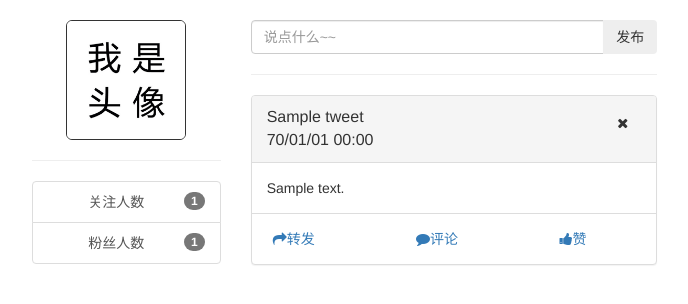
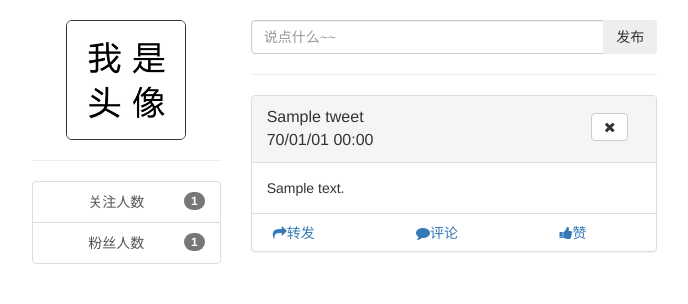
Before and after one commit to Maluscore/tweetFinal, a Flask app: template app/templates/timeline.html in a window 1280 px wide. Shown: the part 51-355 px from the top of the page, without its empty margins (186-874 px from the left). Run offline with Flask 2, Linux system fonts and the light colour scheme; tables that the repository leaves empty hold one stand-in row (values such as "Sample post"); the template is opened without the code that fills it: values that come from a table or form of the project are taken from there, most other values are stand-ins (such as "Sample title", 1, 10 or a date in 2020); some libraries are stand-ins or nearby versions.

Commit message:
更改了图标的格式，终于可以绑定事件，添加收起评论功能

```diff
--- a/app/api/__init__.py
+++ b/app/api/__init__.py
@@ -34,3 +34,4 @@ def login_required(f):
 
 from . import tweet
 from . import users
+from . import comment
--- a/app/static/js/weibo.js
+++ b/app/static/js/weibo.js
@@ -44,7 +44,7 @@ var tweet_add = function () {
             var addContent = (`<div class="panel panel-default" data-id="${r.data.id}">
                                   <div class="panel-heading">
                                     <p class="panel-title">${r.data.username}
-                                    <a class="btn pull-right"><i class="icon-remove" title="删除"></i></a>
+                                    <a class="btn pull-right"><button class="icon-remove btn btn-default" title="删除"></button></a>
                                     <br>${r.data.created_time}
                                     </p>
                                   </div>
@@ -54,16 +54,13 @@ var tweet_add = function () {
                               <table class="table">
                                   <tr>
                                   <td>
-                                  <a class="btn">
-                                  <i class=" icon-share-alt"></i>转发</a>
+                                      <a class="btn icon-share-alt">转发</a>
                                   </td>
                                   <td>
-                                  <a class="btn">
-                                  <i class="icon-comment"></i>评论</a>
+                                      <a class="btn icon-comment">评论</a>
                                   </td>
                                   <td>
-                                  <a class="btn">
-                                  <i class="icon-thumbs-up"></i>赞</a>
+                                      <a class="btn icon-thumbs-up">赞</a>
                                   </td>
                                   </tr>
                               </table>
--- a/app/static/js/weiboAct.js
+++ b/app/static/js/weiboAct.js
@@ -3,7 +3,7 @@
  */
 var tweet_selected = function ($self) {
     //推荐使用.data('id')去接data-id的值
-    var tweetID = $self.parentsUntil('#id-div-insert').last().attr('data-id');
+    var tweetID = $self.parentsUntil('#id-div-insert').last().data('id');
     log('tweetID, ', tweetID);
     var form = {};
     form['id'] = tweetID;
@@ -21,15 +21,16 @@ var tweet_chosen = function ($self) {
 // 展开评论区
 var comment_open = function ($self) {
     var tweetSelf = tweet_chosen($self);
+    // log('tweetSelf', tweetSelf.data('id'));
     var form = {
-        id: $self.data('id')
+        id: tweetSelf.data('id')
     };
     log('form是：', form.id);
-    log('选中了tweet', tweetSelf);
     var success = function (r) {
         log('成功后返回的r为：', r);
         if (r.success) {
             log('r.message: ', r.message);
+            $self.html('收起评论');
             var comment_zone = $(`<div class="list-group"></div>`);
             var comment_item;
             for (var i=0; i<r.data.length; i++) {
@@ -53,6 +54,15 @@ var comment_open = function ($self) {
         log('reg, ', err);
     };
     weibo.comment_open(form, success, error);
+};
+
+
+// 关闭评论区
+var comment_close = function ($self) {
+    $self.html('评论');
+    var tweetSelf = tweet_chosen($self);
+    var comment_zone = tweetSelf.next();
+    comment_zone.remove();
 };
 
 
@@ -152,7 +162,7 @@ weibo.tweet_comment = function (form, success, error) {
 };
 
 weibo.comment_open = function (form, success, error) {
-    url = 'api/comment/open';
+    url = '/api/comment/open';
     weibo.post(url, form, success, error);
 };
 
--- a/app/templates/timeline.html
+++ b/app/templates/timeline.html
@@ -16,10 +16,14 @@
             tweet_delete($self);
         });
         $('#id-div-insert').on('click', '.icon-comment', function () {
-            alert('debug');
             log('触发事件');
             var $self = $(this);
-            comment_open($self);
+            var status = $self.text();
+            if (status == '评论'){
+                comment_open($self);
+            } else if (status == '收起评论') {
+                comment_close($self)
+            }
         });
     };
 
@@ -81,7 +85,7 @@
             <div class="panel panel-default" data-id={{t.id}}>
                 <div class="panel-heading">
                     <p class="panel-title">{{t.sender_name}}
-                        <a class="btn pull-right"><i class="icon-remove" title="删除"></i></a>
+                        <a class="btn pull-right"><button class="icon-remove btn btn-default" title="删除"></button></a>
                         <br>{{t.created_time | formatted_time}}
                     </p>
                 </div>
@@ -91,16 +95,13 @@
                 <table class="table">
                     <tr>
                         <td>
-                            <a class="btn">
-                                <i class="icon-share-alt"></i>转发</a>
+                            <a class="btn icon-share-alt">转发</a>
                         </td>
                         <td>
-                            <a class="btn">
-                                <i class="icon-comment"></i>评论</a>
+                            <a class="btn icon-comment">评论</a>
                         </td>
                         <td>
-                            <a class="btn">
-                                <i class="icon-thumbs-up"></i>赞</a>
+                            <a class="btn icon-thumbs-up">赞</a>
                         </td>
                     </tr>
                 </table>
```
Lines whose indentation alone changed are shown as unchanged.
